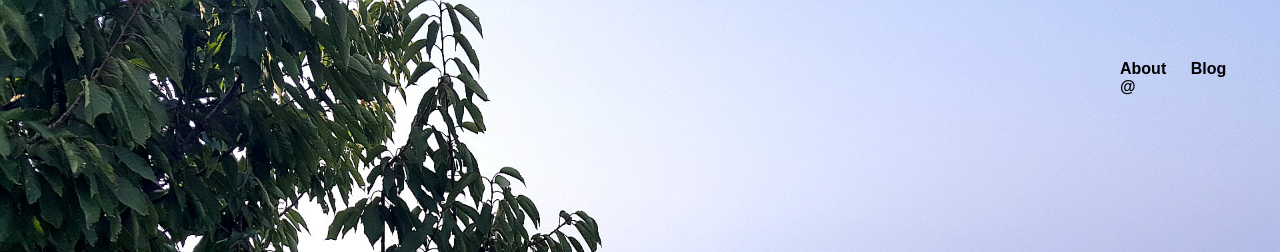
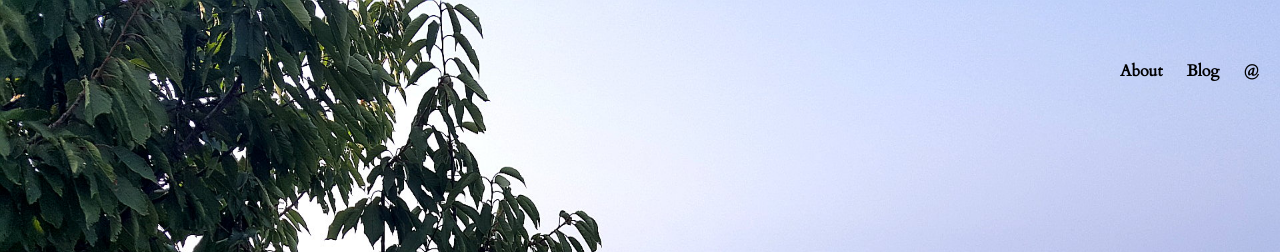
Before and after one commit to ghostsandmachines/ghostsandmachines.github.io, a Jekyll site: the page built from index.html, in a window 1280 px wide. Shown: the top 252 px of the page. Built offline with Jekyll 4.4.1, drawn with Linux system fonts in a browser that asks for light colours.

Commit message:
Update head_home.html

```diff
--- a/_includes/head_home.html
+++ b/_includes/head_home.html
@@ -25,6 +25,7 @@
 	<meta name="msapplication-square310x310logo" content="mstile-310x310.png" />
 
 	<!-- link to main stylesheet -->
+	<link href="https://fonts.googleapis.com/css?family=Cardo" rel="stylesheet">
 	<link rel="stylesheet" type="text/css" href="/css/home.css">
 
 	{% include mathjax.html %}
```
